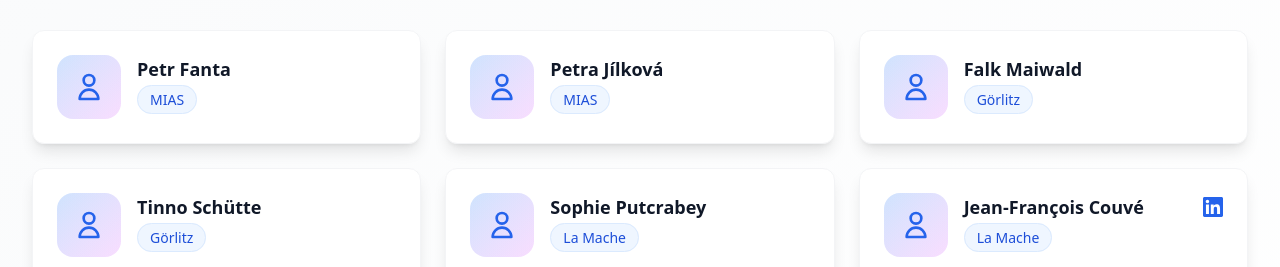
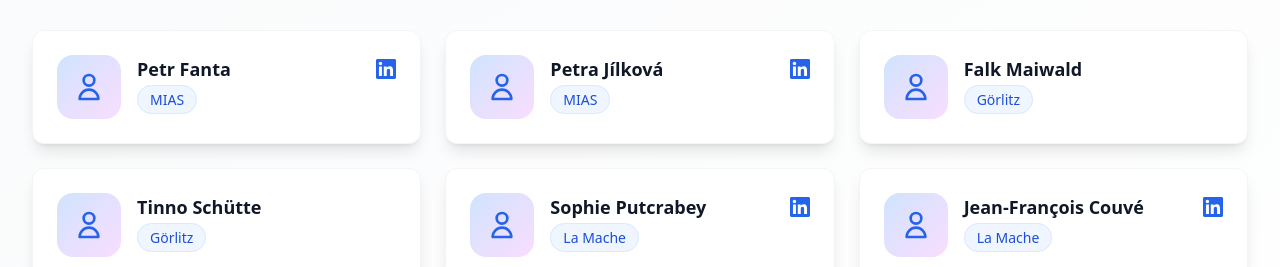
Before and after one commit to muzikp/IPW-2026, a SvelteKit app: page /about in a window 1280 px wide. Shown: the part 1773-2040 px from the top of the page. Built offline with nearby package versions, Linux system fonts and the light colour scheme.

Commit message:
Add LinkedIn profiles for Vincent Montenero, Petr Fanta, Petra Jílková, and Sophie Putcrabey

```diff
--- a/src/routes/about/+page.svelte
+++ b/src/routes/about/+page.svelte
@@ -13,16 +13,17 @@
 			name: 'Pavel Mužík',
 			role: 'Project Manager',
 			bio: 'Pavel is responsible for project organization and also serves as a tutor. He started as a statistician in education, then led media analysts at the largest Czech media agency for over 10 years. In 2018, he co-founded the successful Czech startup Testuj.to, where he held a position on the Board of Directors until his exit. He specializes in research and data analytics and is co-author of several patents in biomedicine. He has been teaching at MIAS since 2025, including courses in statistics, management fundamentals, How to Build a Startup, and Agile Bootcamp.',
-			photo: 'placeholder-pavel'
+			photo: 'placeholder-pavel',
+			linkedin: 'https://www.linkedin.com/in/pavel-muzik-341a8620/'
 		}
 	];
 
 	const currentTutors = [
-		{ name: 'Petr Fanta', affiliation: 'MIAS', linkedin: null },
-		{ name: 'Petra Jílková', affiliation: 'MIAS', linkedin: null },
+		{ name: 'Petr Fanta', affiliation: 'MIAS', linkedin: 'https://www.linkedin.com/in/petr-fanta-7a36162a/' },
+		{ name: 'Petra Jílková', affiliation: 'MIAS', linkedin: 'https://www.linkedin.com/in/petra-j%C3%ADlkov%C3%A1-2229a8123/' },
 		{ name: 'Falk Maiwald', affiliation: 'Görlitz', linkedin: null },
 		{ name: 'Tinno Schütte', affiliation: 'Görlitz', linkedin: null },
-		{ name: 'Sophie Putcrabey', affiliation: 'La Mache', linkedin: null },
+		{ name: 'Sophie Putcrabey', affiliation: 'La Mache', linkedin: 'https://www.linkedin.com/in/sophie-putcrabey-146515155/' },
 		{ name: 'Jean-François Couvé', affiliation: 'La Mache', linkedin: 'https://www.linkedin.com/in/jfcouve/' },
 		{ name: 'Pavel Mužík', affiliation: 'MIAS', linkedin: 'https://www.linkedin.com/in/pavel-muzik-341a8620/' }
 	];
```
